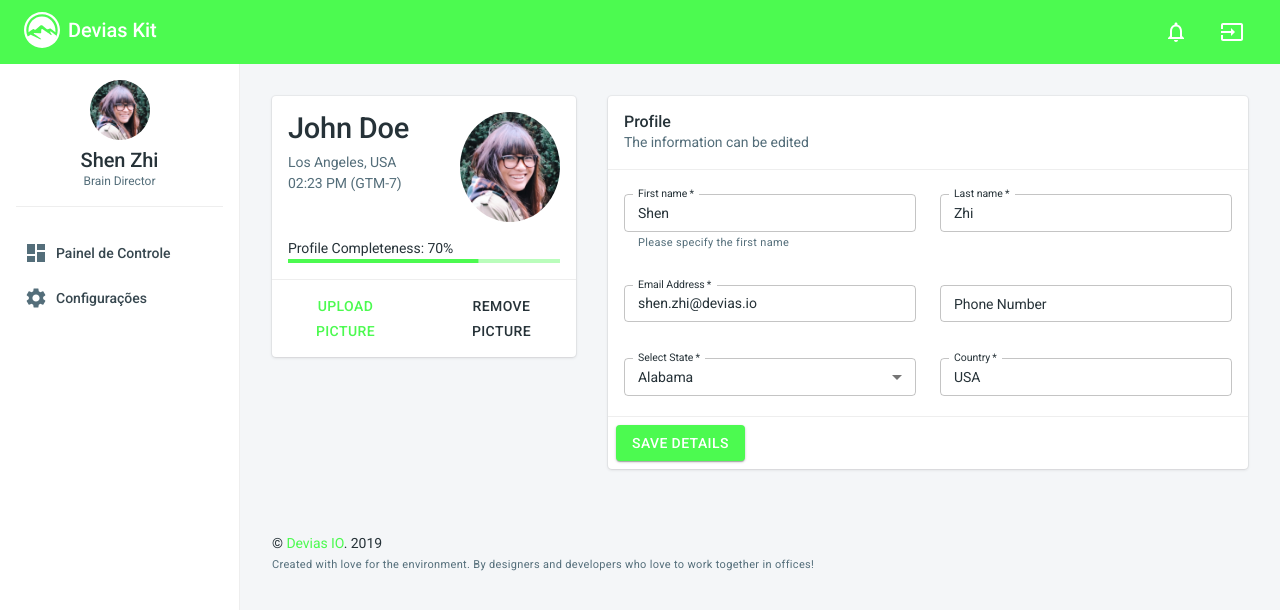
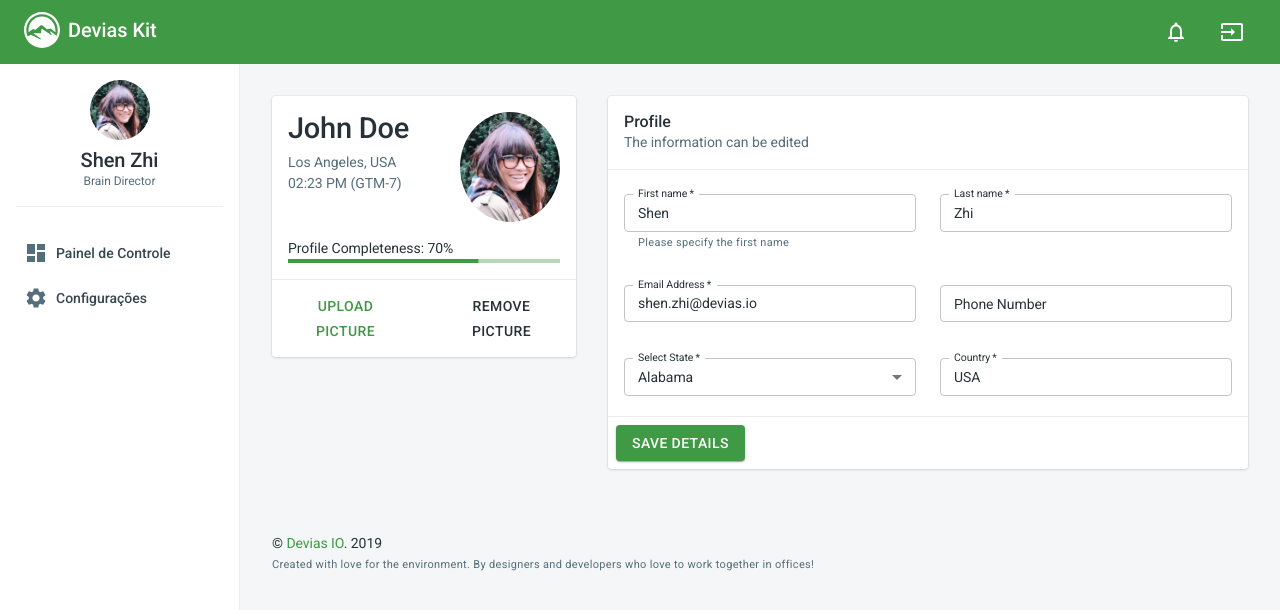
Before and after one commit to viridi19/covimath-front, a React (Create React App) app: page /account in a window 1280 px wide. Shown: the top 610 px of the page. Built offline with nearby package versions, Linux system fonts and the light colour scheme; what validate.js would draw is missing.

Commit message:
chore: Define Color

```diff
--- a/src/theme/palette.js
+++ b/src/theme/palette.js
@@ -9,7 +9,7 @@ export default {
   primary: {
     contrastText: white,
     dark: colors.indigo[900],
-    main: "#4CFA50",
+    main: "#409944",
     light: colors.indigo[100]
   },
   secondary: {
```
